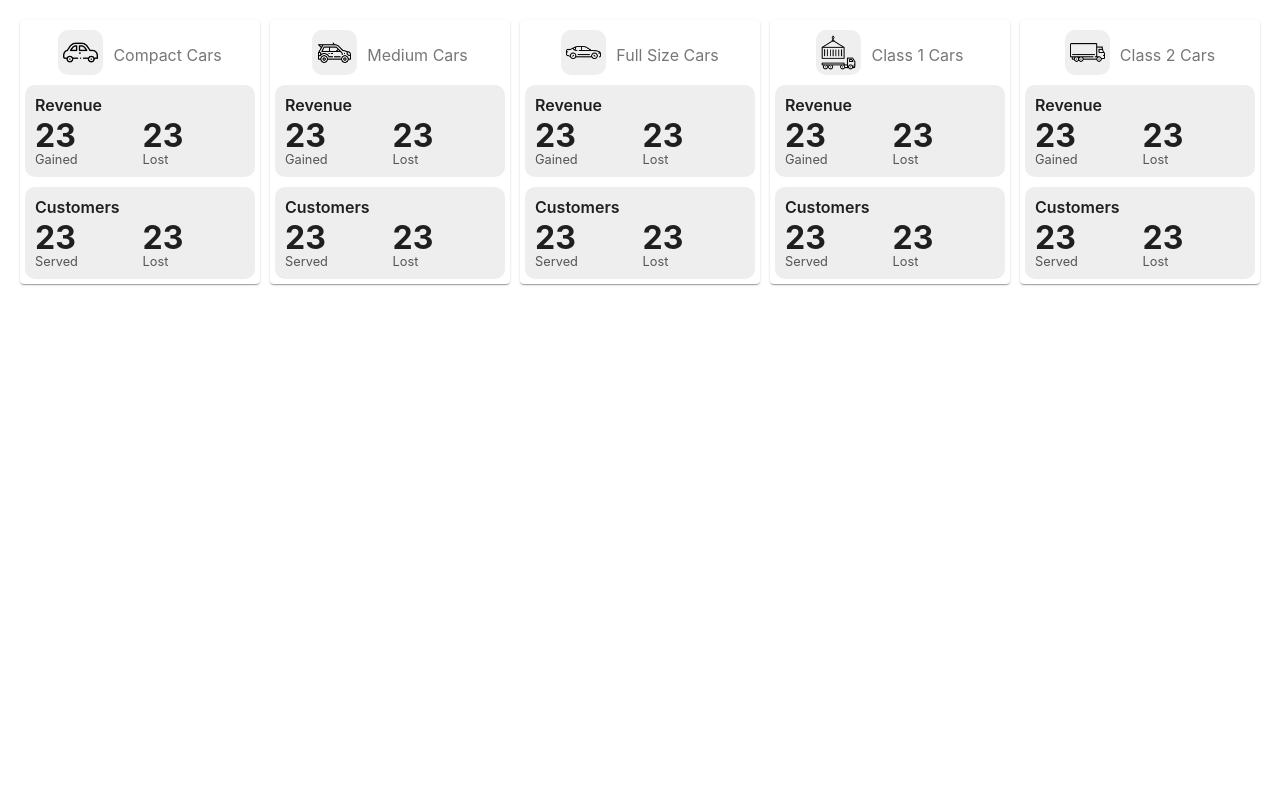
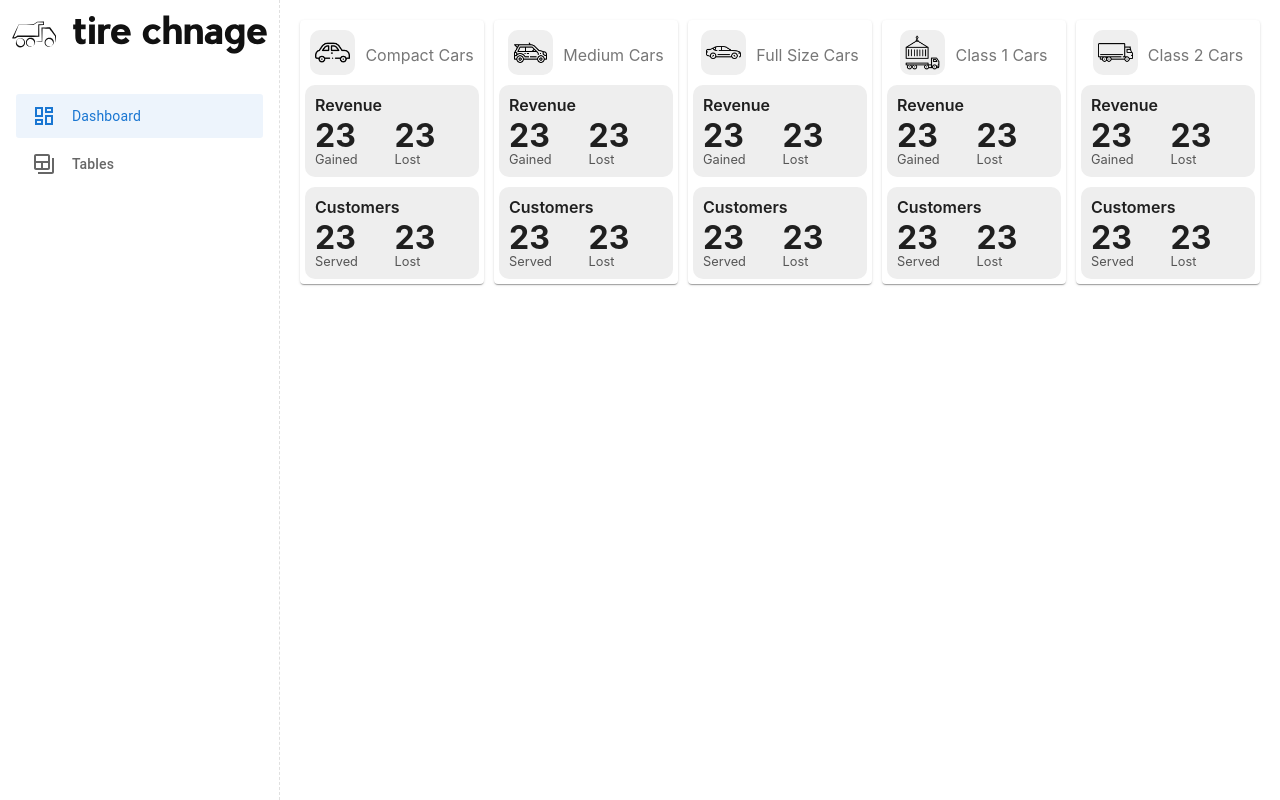
Before and after one commit to zadfiya/SAP_TireChange, a React (Create React App) app in the folder frontend/: page / in a window 1280 px wide. Built offline with nearby package versions, Linux system fonts and the light colour scheme.

Commit message:
Sidebar added

```diff
--- a/frontend/src/App.js
+++ b/frontend/src/App.js
@@ -3,16 +3,20 @@ import { Suspense } from "react";
 import { BrowserRouter as Router } from "react-router-dom";
 import "./App.css";
 import { Routes } from "./Route";
+import { LocalizationProvider } from '@mui/x-date-pickers/LocalizationProvider';
+import { AdapterDayjs } from '@mui/x-date-pickers/AdapterDayjs'
 
 const materialTheme = createTheme(/* your theme */);
 function App() {
   return (
     <ThemeProvider theme={materialTheme}>
+      <LocalizationProvider dateAdapter={AdapterDayjs}>
         <Router>
           <Suspense>
             <Routes />
           </Suspense>
         </Router>
+      </LocalizationProvider>
     </ThemeProvider>
   );
 }
--- a/frontend/src/Route.js
+++ b/frontend/src/Route.js
@@ -1,10 +1,20 @@
 import React from "react";
 import BasePage from "./BasePage";
+import { Box } from "@mui/material";
+import Nav from "./nav";
 
 export function Routes() {
   return (
     <>
-      <BasePage />
+      <Box
+        sx={{
+          minHeight: 1,
+          display: "flex",
+        }}
+      >
+        <Nav openNav={true} onCloseNav={() => {}} />
+        <BasePage />
+      </Box>
     </>
   );
 }
--- /dev/null
+++ b/frontend/src/nav.js
@@ -0,0 +1,119 @@
+import PropTypes from "prop-types";
+import { useEffect } from "react";
+
+import Box from "@mui/material/Box";
+import ListItemButton from "@mui/material/ListItemButton";
+import Stack from "@mui/material/Stack";
+import { alpha } from "@mui/material/styles";
+import Logo from "./assets/logo.svg";
+import { Link, useLocation } from "react-router-dom";
+import { navConfig } from "./navConfig";
+
+const NAV = {
+  WIDTH: 280,
+};
+
+export default function Nav({ openNav, onCloseNav }) {
+  const { pathname } = useLocation();
+
+  useEffect(() => {
+    if (openNav) {
+      onCloseNav();
+    }
+    // eslint-disable-next-line react-hooks/exhaustive-deps
+  }, [pathname]);
+
+  const renderMenu = (
+    <Stack component="nav" spacing={0.5} sx={{ px: 2,mt:3 }}>
+      {navConfig.map((item) => (
+        <NavItem key={item.title} item={item} />
+      ))}
+    </Stack>
+  );
+
+  const renderContent = (
+    <Box
+      sx={{
+        height: 1,
+        "& .simplebar-content": {
+          height: 1,
+          display: "flex",
+          flexDirection: "column",
+        },
+      }}
+    >
+      <Box
+        sx={{
+          padding: "12px",
+        }}
+      >
+        <img src={Logo} style={{ height: "100%", width: "100%" }} alt=""></img>
+      </Box>
+      {renderMenu}
+    </Box>
+  );
+
+  return (
+    <Box
+      sx={{
+        flexShrink: 0,
+        width: NAV.WIDTH,
+      }}
+    >
+      <Box
+        sx={{
+          height: 1,
+          position: "fixed",
+          width: NAV.WIDTH,
+          borderRight: (theme) => `dashed 1px ${theme.palette.divider}`,
+        }}
+      >
+        {renderContent}
+      </Box>
+    </Box>
+  );
+}
+
+Nav.propTypes = {
+  openNav: PropTypes.bool,
+  onCloseNav: PropTypes.func,
+};
+
+function NavItem({ item }) {
+  const { pathname } = useLocation();
+
+  const active = item.path === pathname;
+
+  return (
+    <ListItemButton
+      component={Link}
+      href={item.path}
+      sx={{
+        minHeight: 44,
+        borderRadius: 0.75,
+        typography: "body2",
+        color: "text.secondary",
+        textTransform: "capitalize",
+        fontWeight: "fontWeightMedium",
+        ...(active && {
+          color: "primary.main",
+          fontWeight: "fontWeightSemiBold",
+          bgcolor: (theme) => alpha(theme.palette.primary.main, 0.08),
+          "&:hover": {
+            bgcolor: (theme) => alpha(theme.palette.primary.main, 0.16),
+          },
+        }),
+      }}
+    >
+      <Box component="span" sx={{ width: 24, height: 24, mr: 2 }}>
+        {item.icon}
+      </Box>
+
+      <Box component="span">{item.title} </Box>
+    </ListItemButton>
+  );
+}
+
+NavItem.propTypes = {
+  item: PropTypes.object,
+};
--- /dev/null
+++ b/frontend/src/navConfig.js
@@ -0,0 +1,15 @@
+import DashboardOutlinedIcon from "@mui/icons-material/DashboardOutlined";
+import BackupTableOutlinedIcon from "@mui/icons-material/BackupTableOutlined";
+
+export const navConfig = [
+  {
+    title: "Dashboard",
+    path: "/",
+    icon: <DashboardOutlinedIcon />,
+  },
+  {
+    title: "Tables",
+    path: "/tables",
+    icon: <BackupTableOutlinedIcon />,
+  },
+];
```
Lines whose indentation alone changed are shown as unchanged.
